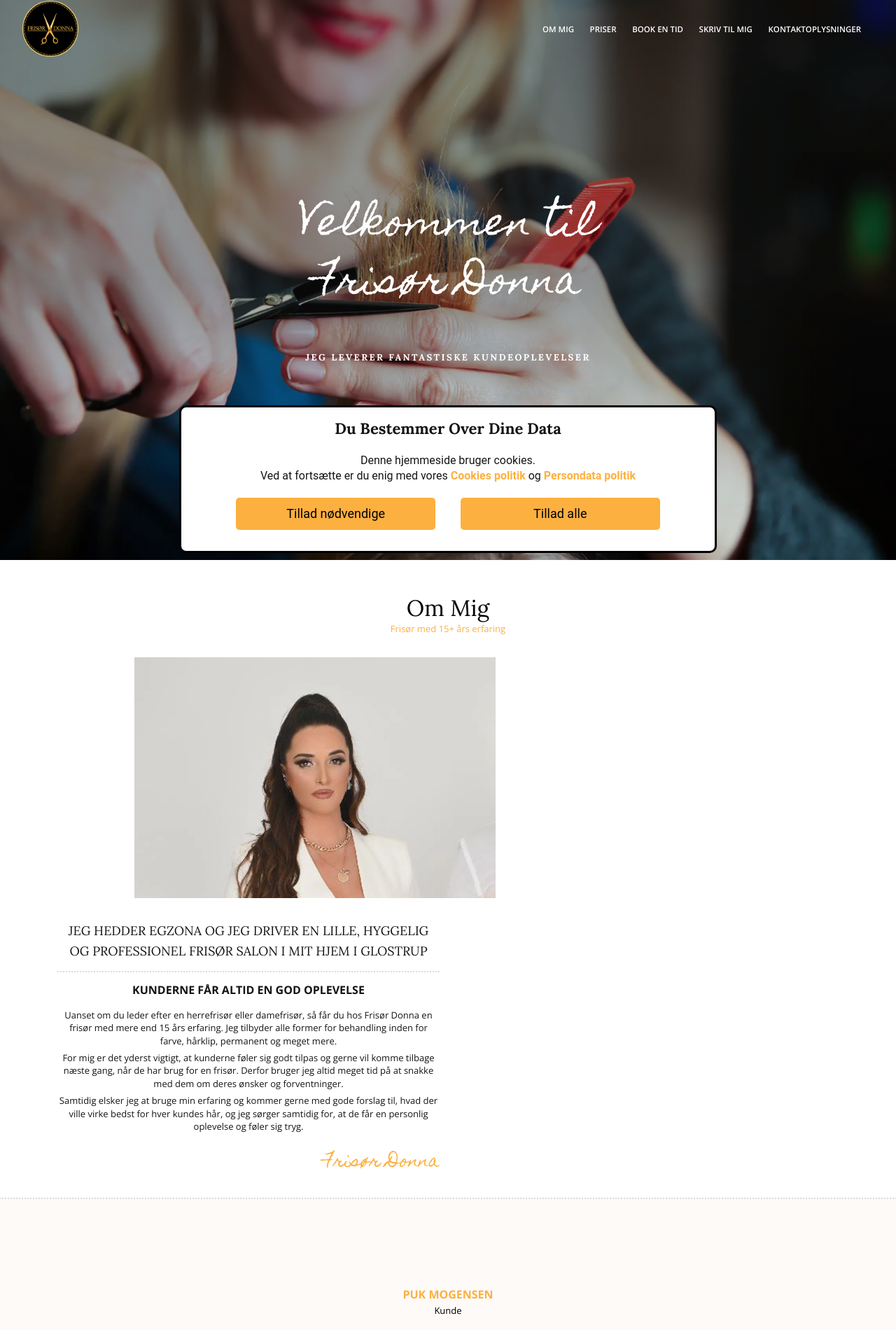
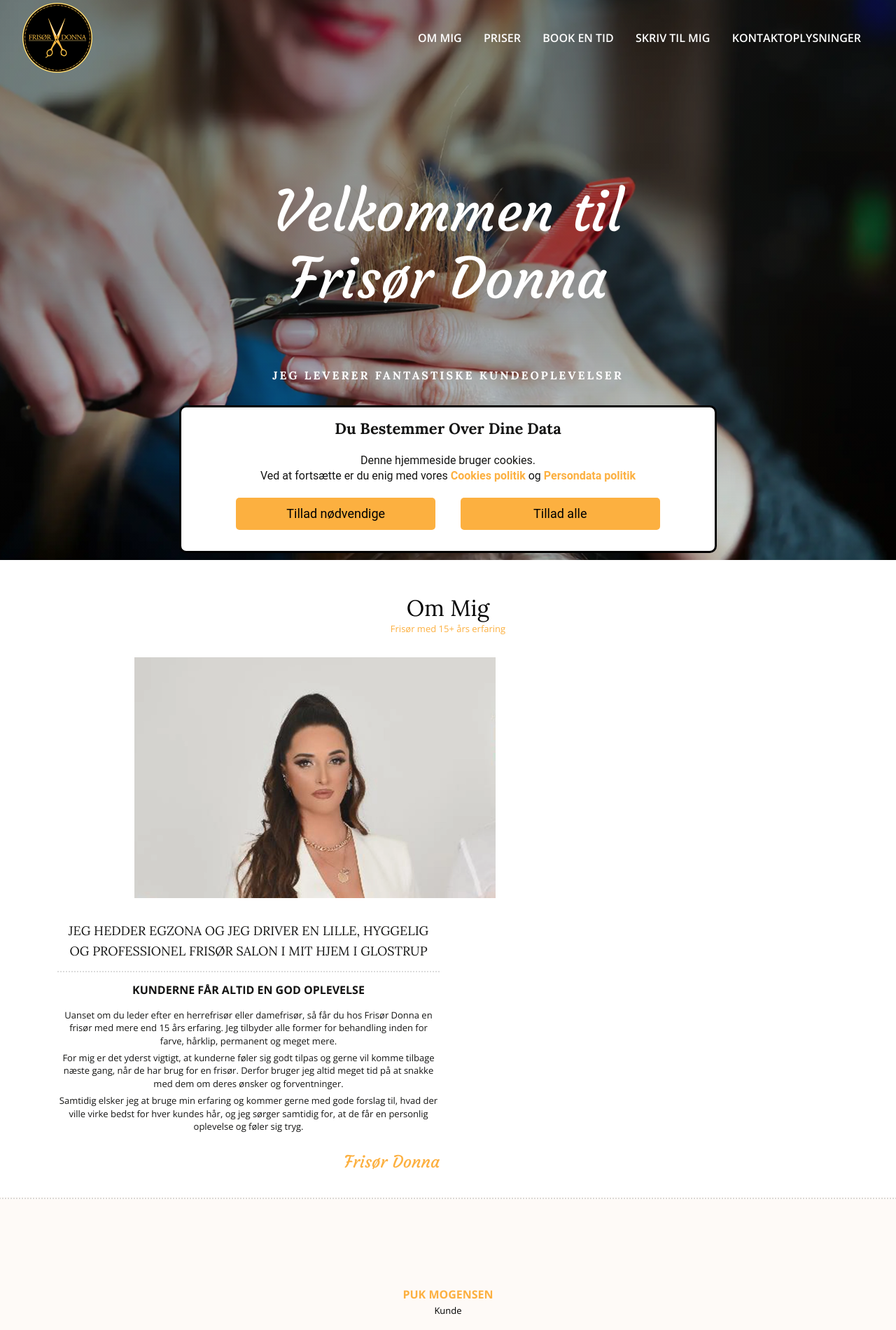
Before and after one commit to cci83glro/fdonna, a PHP site: page / in a window 1280 px wide. Shown: the top 1900 px of the page at 70% size. Run offline with PHP 8.4, Linux system fonts and the light colour scheme; some libraries are stand-ins or nearby versions.

Commit message:
Latest updates

```diff
--- a/config/css.php
+++ b/config/css.php
@@ -4,6 +4,9 @@
 <link href="css/cookies-popup.css" rel="stylesheet" type="text/css" media="all"/>
 <link href="css/flexslider.css" rel="stylesheet" type="text/css"  media="all" />
 <link href="css/fonts.css" rel="stylesheet" type="text/css"  media="all" />
+<link rel="preconnect" href="https://fonts.googleapis.com">
+<link rel="preconnect" href="https://fonts.gstatic.com" crossorigin>
 <link href="https://fonts.googleapis.com/css?family=Lora:400,700" rel="stylesheet">
 <link href="https://fonts.googleapis.com/css?family=Homemade+Apple" rel="stylesheet">
+<link href="https://fonts.googleapis.com/css2?family=Courgette&display=swap" rel="stylesheet">
 <link href="https://fonts.googleapis.com/css?family=Open+Sans:300i,400,400i,600,700,800" rel="stylesheet">
--- a/css/base.css
+++ b/css/base.css
@@ -209,7 +209,7 @@ h6,
 	position: relative;
 }
 .secondary-font {
-	font-family: 'Homemade Apple', cursive;
+	font-family: 'Courgette';
 }
 h1 {
 	font-size: 3.4375em;
@@ -239,7 +239,7 @@ h5 {
 }
 h6 {
 	letter-spacing: 0.1875em;
-	font-size: .8125em;
+	font-size: 1em;
 }
 h1.medium {
 	font-size: 2.25em;
@@ -450,7 +450,7 @@ input[type="text"],
 	-moz-border-radius: 6px;
 	-ms-border-radius: 6px;
 	-o-border-radius: 6px;
-	font-size: .7em;
+	font-size: 1em;
 	font-weight: 600;
 	-webkit-user-select: none;
 	-moz-user-select: none;
--- a/css/main.css
+++ b/css/main.css
@@ -176,7 +176,7 @@ section.hero .inner-hero {
 	z-index: 10;
 }
 .header {
-	padding: 25px 0;
+	padding: 31px 0;
 }
 .main-slider .slides li {
 	background-size: cover;
@@ -221,13 +221,13 @@ section.hero .inner-hero {
 
 .header .logo-img{
 	position:absolute;
-	width:80px;
-	height:80px;
+	width:100px;
+	height:105px;
 	z-index:10000;
 	left:2em;
 	top:1px;
 	background:url('../img/logo_200_200.png') no-repeat center center;
-	background-size:80px 80px;
+	background-size:100px 100px;
 }
 
 .header.switched-header .logo h2 {
@@ -299,7 +299,7 @@ section.hero .inner-hero {
 	display: block;
 	float: left;
 	margin-left: 1.9625em;
-	font-size: .71875em;
+	font-size: 1em;
 	font-weight: 600;
 	text-transform: uppercase;
 }
@@ -324,9 +324,10 @@ section.hero .inner-hero {
 	-o-transform: translateY(-50%);
 }
 h1.large {
-	font-size: 3.4375em;
+	font-size: 5em;
 	text-transform: none;
-	line-height: 1.5em;
+	line-height: 1.2em;
+	font-weight: 500;
 }
 /* End hero Section*/
 
@@ -505,6 +506,12 @@ select:focus {
 	height: 40px;
 	line-height: 0;
 	text-align: center;
+}
+#appointment h4 {
+	font-size: 1.3em;
+}
+#appointment p {
+	font-size: 1em;
 }
 /*End reservation section*/
 
```
Also changed, not shown: css/base.min.css, css/main.min.css.
